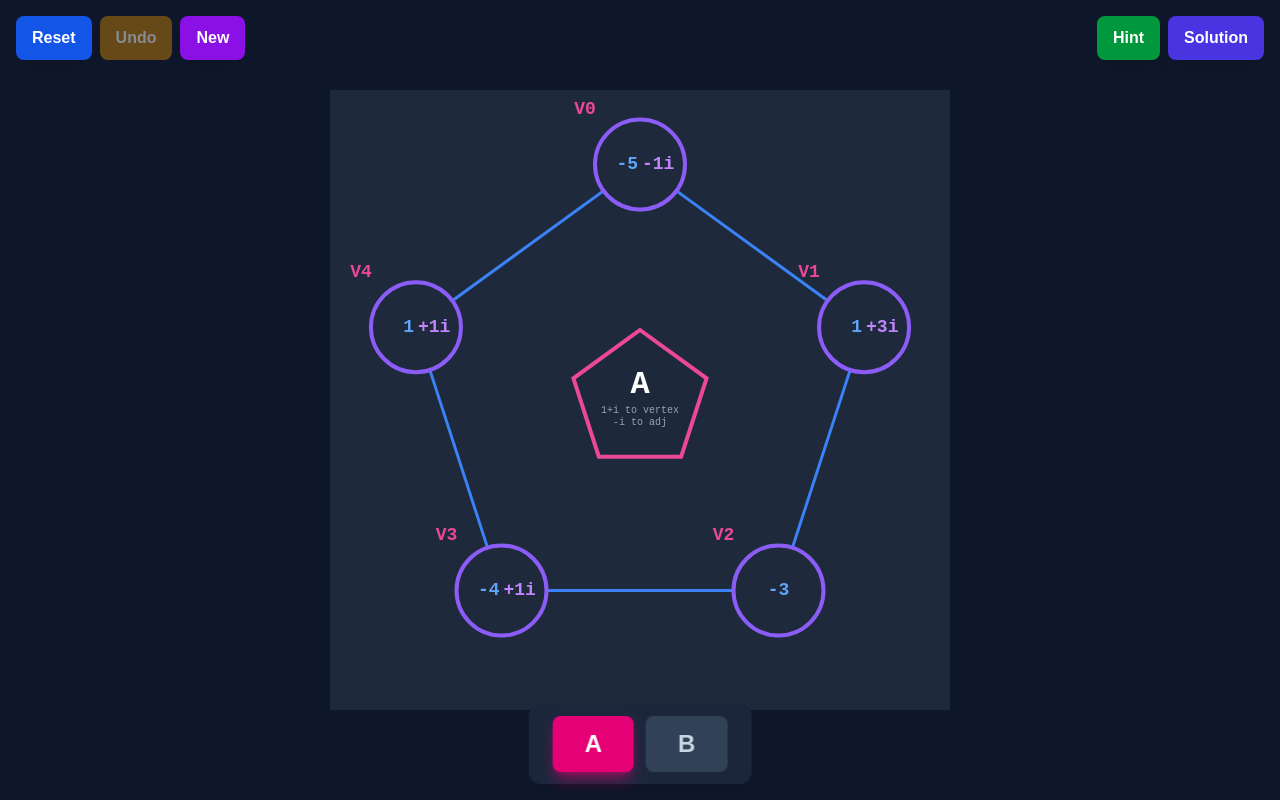
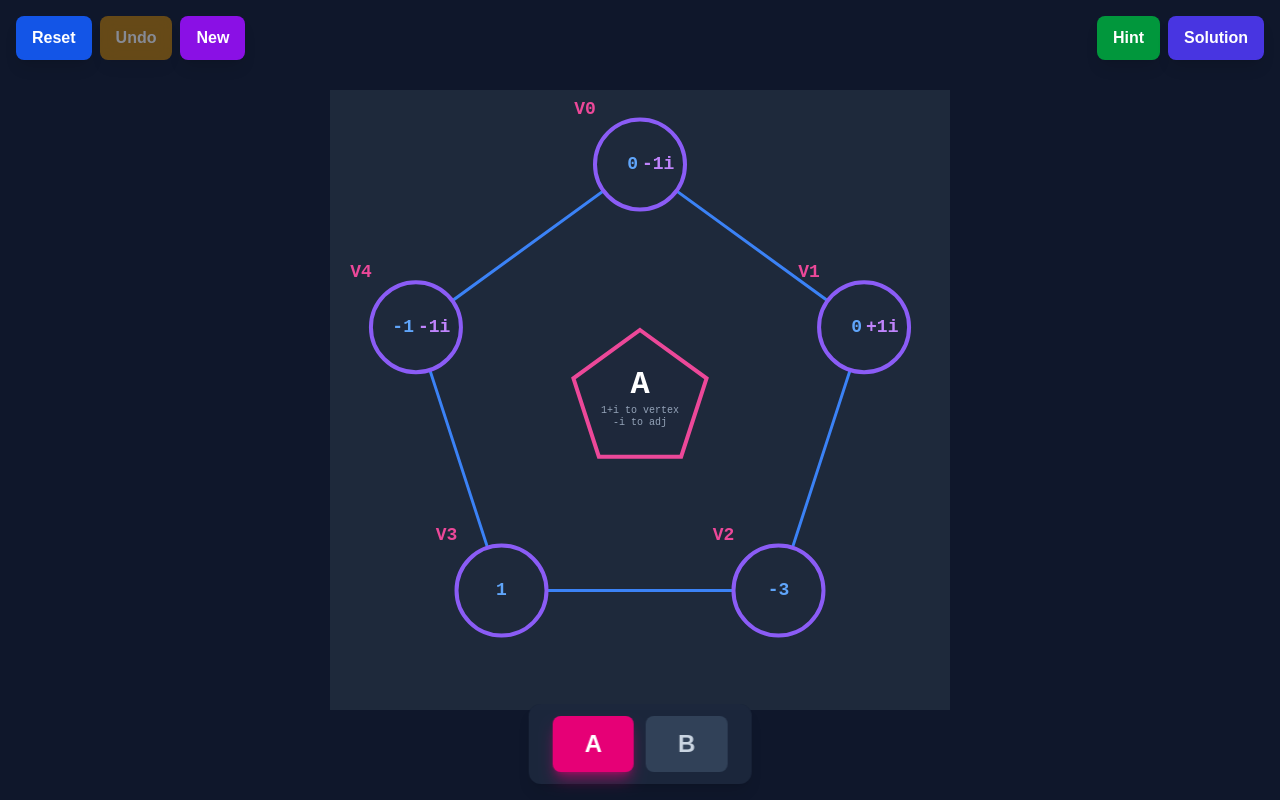
Before and after one commit to mikeion/pentagon-game, a Next.js app in the folder pentagon-webapp/: page / in a window 1280 px wide. Built offline with nearby package versions, Linux system fonts and the light colour scheme.

Commit message:
Change puzzle generation to use random move sequences
- Replaced coefficient-based generation with simulated random moves
- Each puzzle applies 8-12 random moves with random vertices
- Randomly chooses A/B and positive/negative for each move
- Creates more natural, varied puzzle configurations

```diff
--- a/pentagon-webapp/src/components/PentagonGame.tsx
+++ b/pentagon-webapp/src/components/PentagonGame.tsx
@@ -63,52 +63,50 @@ export default function PentagonGame() {
   // const [showEducationalPanel, setShowEducationalPanel] = useState(false);
 
   const generateStartingState = useCallback(() => {
-    // Generate random starting state using coefficient-based moves
-    // Generate 10-12 total moves (combined A and B moves)
+    // Generate random starting state by simulating random moves
+    // Generate 8-12 total moves with random vertices and move types
     const startingVertices = Array(5).fill(null).map(() => ({ real: 0, imag: 0 }));
 
-    // Generate random coefficients for A and B that sum to 10-12 moves
-    const totalMoves = Math.floor(Math.random() * 3) + 10; // 10, 11, or 12 moves
-    const coeffAMagnitude = Math.floor(Math.random() * (totalMoves - 1)) + 1; // At least 1
-    const coeffBMagnitude = totalMoves - coeffAMagnitude; // Remaining moves
+    // Random total moves between 8-12
+    const totalMoves = Math.floor(Math.random() * 5) + 8; // 8, 9, 10, 11, or 12 moves
+    const moveSequence: string[] = [];
 
-    // Randomly assign positive or negative
-    const coeffA = Math.random() < 0.5 ? coeffAMagnitude : -coeffAMagnitude;
-    const coeffB = Math.random() < 0.5 ? coeffBMagnitude : -coeffBMagnitude;
+    for (let i = 0; i < totalMoves; i++) {
+      // Pick random vertex (0-4)
+      const vertex = Math.floor(Math.random() * 5);
 
-    console.log(`Generating puzzle: ${coeffA > 0 ? '+' : ''}${coeffA}A, ${coeffB > 0 ? '+' : ''}${coeffB}B (${totalMoves} total moves)`);
+      // Pick random move type: A or B (50/50)
+      const isAMove = Math.random() < 0.5;
 
-    // Apply coeffA times of A moves to random vertices
-    const absCoeffA = Math.abs(coeffA);
-    const moveTypeA = coeffA > 0 ? 'A' : 'C'; // C is -A
-    for (let i = 0; i < absCoeffA; i++) {
-      const vertex = Math.floor(Math.random() * 5);
-      const move = moves[moveTypeA];
+      // Pick random polarity: positive or negative (50/50)
+      const isPositive = Math.random() < 0.5;
 
+      // Determine actual move type based on base type and polarity
+      let moveType: MoveType;
+      if (isAMove) {
+        moveType = isPositive ? 'A' : 'C'; // A or -A
+      } else {
+        moveType = isPositive ? 'B' : 'D'; // B or -B
+      }
+
+      const move = moves[moveType];
+
+      // Apply move to vertex
       startingVertices[vertex].real += move.vertex.real;
       startingVertices[vertex].imag += move.vertex.imag;
 
+      // Apply to adjacent vertices
       for (const adj of adjacency[vertex]) {
         startingVertices[adj].real += move.adjacent.real;
         startingVertices[adj].imag += move.adjacent.imag;
       }
+
+      // Track for logging
+      const moveLabel = isAMove ? (isPositive ? 'A' : '-A') : (isPositive ? 'B' : '-B');
+      moveSequence.push(`${moveLabel}, V${vertex}`);
     }
 
-    // Apply coeffB times of B moves to random vertices
-    const absCoeffB = Math.abs(coeffB);
-    const moveTypeB = coeffB > 0 ? 'B' : 'D'; // D is -B
-    for (let i = 0; i < absCoeffB; i++) {
-      const vertex = Math.floor(Math.random() * 5);
-      const move = moves[moveTypeB];
-
-      startingVertices[vertex].real += move.vertex.real;
-      startingVertices[vertex].imag += move.vertex.imag;
-
-      for (const adj of adjacency[vertex]) {
-        startingVertices[adj].real += move.adjacent.real;
-        startingVertices[adj].imag += move.adjacent.imag;
-      }
-    }
+    console.log(`Generated puzzle with ${totalMoves} random moves:`, moveSequence.join(' → '))
 
     setGameState(prev => ({
       ...prev,
```
